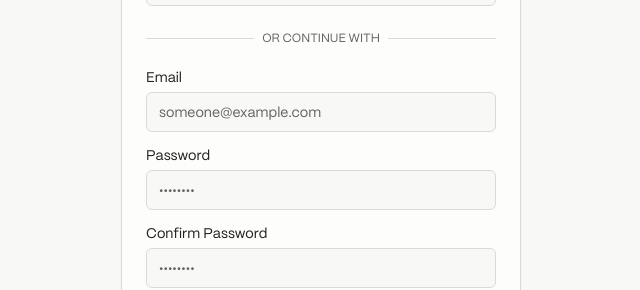
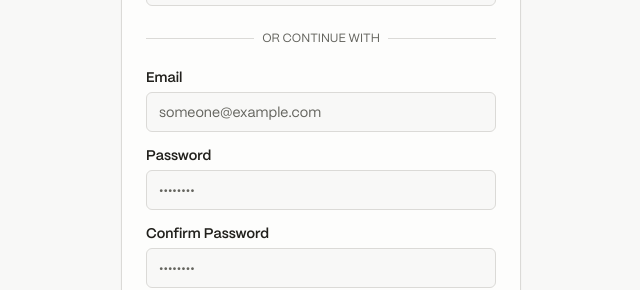
Before and after one commit to chadlydev/devlinks, a Next.js app: page /sign-up in a window 1280 px wide. Shown: the part 320-610 px from the top of the page, without its empty margins (319-959 px from the left). Built offline with nearby package versions, Linux system fonts and the light colour scheme.

Commit message:
Updated Form UI component styles and format

```diff
--- a/components/ui/form.tsx
+++ b/components/ui/form.tsx
@@ -1,7 +1,14 @@
 import * as React from 'react';
 import * as LabelPrimitive from '@radix-ui/react-label';
 import { Slot } from '@radix-ui/react-slot';
-import { Controller, ControllerProps, FieldPath, FieldValues, FormProvider, useFormContext } from 'react-hook-form';
+import {
+	Controller,
+	ControllerProps,
+	FieldPath,
+	FieldValues,
+	FormProvider,
+	useFormContext
+} from 'react-hook-form';
 
 import { cn } from '@/lib/utils';
 
@@ -81,7 +88,7 @@ const FormLabel = React.forwardRef<
 		<LabelPrimitive.Root
 			ref={ref}
 			className={cn(
-				'text-sm font-medium leading-none peer-disabled:cursor-not-allowed peer-disabled:opacity-70',
+				'text-sm font-semibold leading-none peer-disabled:cursor-not-allowed peer-disabled:opacity-70',
 				className
 			)}
 			htmlFor={formItemId}
@@ -160,7 +167,7 @@ const FormMessage = React.forwardRef<HTMLSpanElement, React.HTMLAttributes<HTMLS
 			<span
 				ref={ref}
 				id={formMessageId}
-				className={cn('text-xs font-medium text-red-500', className)}
+				className={cn('text-xs text-red-500', className)}
 				{...props}
 			>
 				{body}
```
